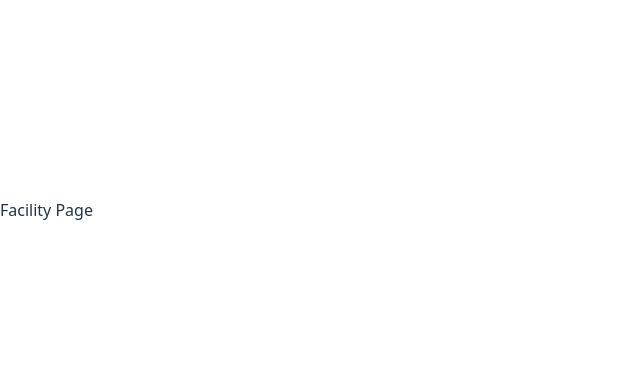
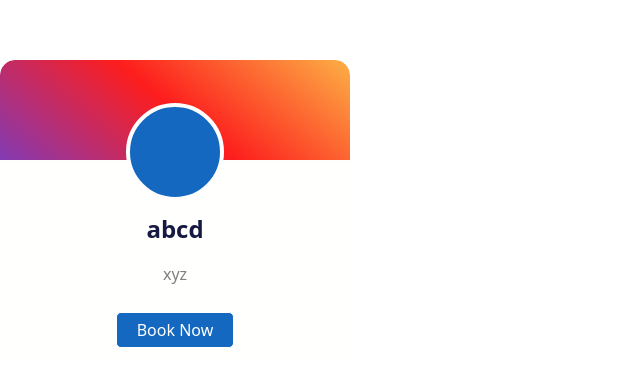
Before and after one commit to kartikeya-kash/QuickCourt_Personal, a React (Vite) app: page /facility in a window 1280 px wide. Shown: the part 190-576 px from the top of the page, without its empty margins (0-640 px from the left). Built offline with nearby package versions, Linux system fonts and the light colour scheme; the HTML template or start-up script is replaced by a standard one.

Commit message:
added cards component

```diff
--- /dev/null
+++ b/src/pages/components/facilitycard.jsx
@@ -0,0 +1,122 @@
+import React from "react";
+import styled from "styled-components";
+
+const Card = ({ name, location }) => {
+  return (
+    <StyledWrapper>
+      <div className="card">
+        <div className="image" />
+        <div className="card-info">
+          <span>{name}</span>
+          <p>{location}</p>
+        </div>
+        <a href="#" className="button">
+          Book Now
+        </a>
+      </div>
+    </StyledWrapper>
+  );
+};
+
+const StyledWrapper = styled.div`
+  .card {
+    width: 350px;
+    height: 300px;
+    display: flex;
+    flex-direction: column;
+    align-items: center;
+    justify-content: center;
+    text-align: center;
+    gap: 10px;
+    background-color: #fffffe;
+    border-radius: 15px;
+    position: relative;
+    overflow: hidden;
+  }
+
+  .card::before {
+    content: "";
+    width: 350px;
+    height: 100px;
+    position: absolute;
+    top: 0;
+    border-top-left-radius: 15px;
+    border-top-right-radius: 15px;
+    border-bottom: 3px solid #fefefe;
+    background: linear-gradient(
+      40deg,
+      rgba(131, 58, 180, 1) 0%,
+      rgba(253, 29, 29, 1) 50%,
+      rgba(252, 176, 69, 1) 100%
+    );
+    transition: all 0.5s ease;
+  }
+
+  .card * {
+    z-index: 1;
+  }
+
+  .image {
+    width: 90px;
+    height: 90px;
+    background-color: #1468bf;
+    border-radius: 50%;
+    border: 4px solid #fefefe;
+    margin-top: 30px;
+    transition: all 0.5s ease;
+  }
+
+  .card-info {
+    display: flex;
+    flex-direction: column;
+    align-items: center;
+    gap: 15px;
+    transition: all 0.5s ease;
+  }
+
+  .card-info span {
+    font-weight: 600;
+    font-size: 24px;
+    color: #161a42;
+    margin-top: 15px;
+    line-height: 5px;
+  }
+
+  .card-info p {
+    color: rgba(0, 0, 0, 0.5);
+  }
+
+  .button {
+    text-decoration: none;
+    background-color: #1468bf;
+    color: white;
+    padding: 5px 20px;
+    border-radius: 5px;
+    border: 1px solid white;
+    transition: all 0.5s ease;
+  }
+
+  .card:hover::before {
+    width: 350px;
+    height: 300px;
+    border-bottom: none;
+    border-bottom-left-radius: 15px;
+    border-bottom-right-radius: 15px;
+    transform: scale(0.95);
+  }
+
+  .card:hover .card-info {
+    transform: translate(0%, -25%);
+  }
+
+  .card:hover .image {
+    transform: scale(2) translate(-60%, -40%);
+  }
+
+  .button:hover {
+    background-color: #ec9c12ff;
+    transform: scale(1.1);
+  }
+`;
+
+export default Card;
--- a/src/pages/facility.jsx
+++ b/src/pages/facility.jsx
@@ -1,6 +1,7 @@
 import React from "react";
+import Card from "./components/facilitycard";
 
 const Facility = () => {
-    return <div>Facility Page</div>
-}
+  return <Card name="abcd" location="xyz" />;
+};
 export default Facility;
```
